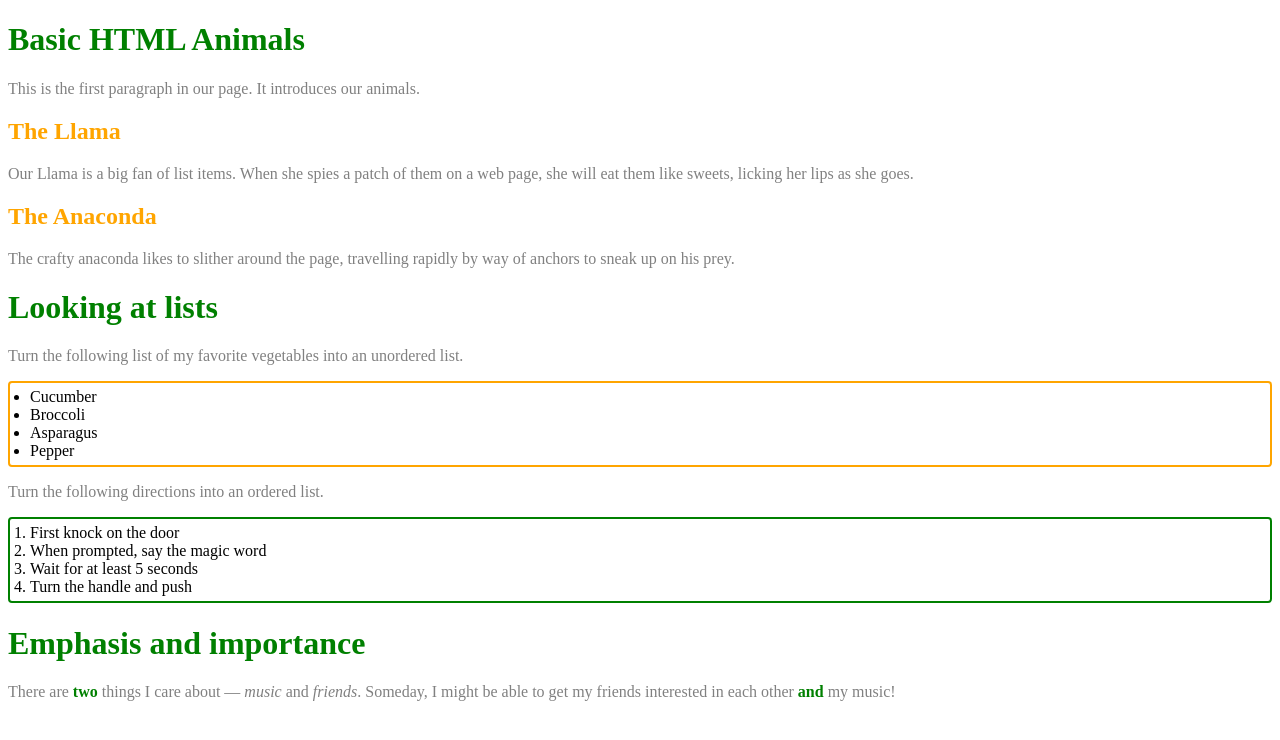
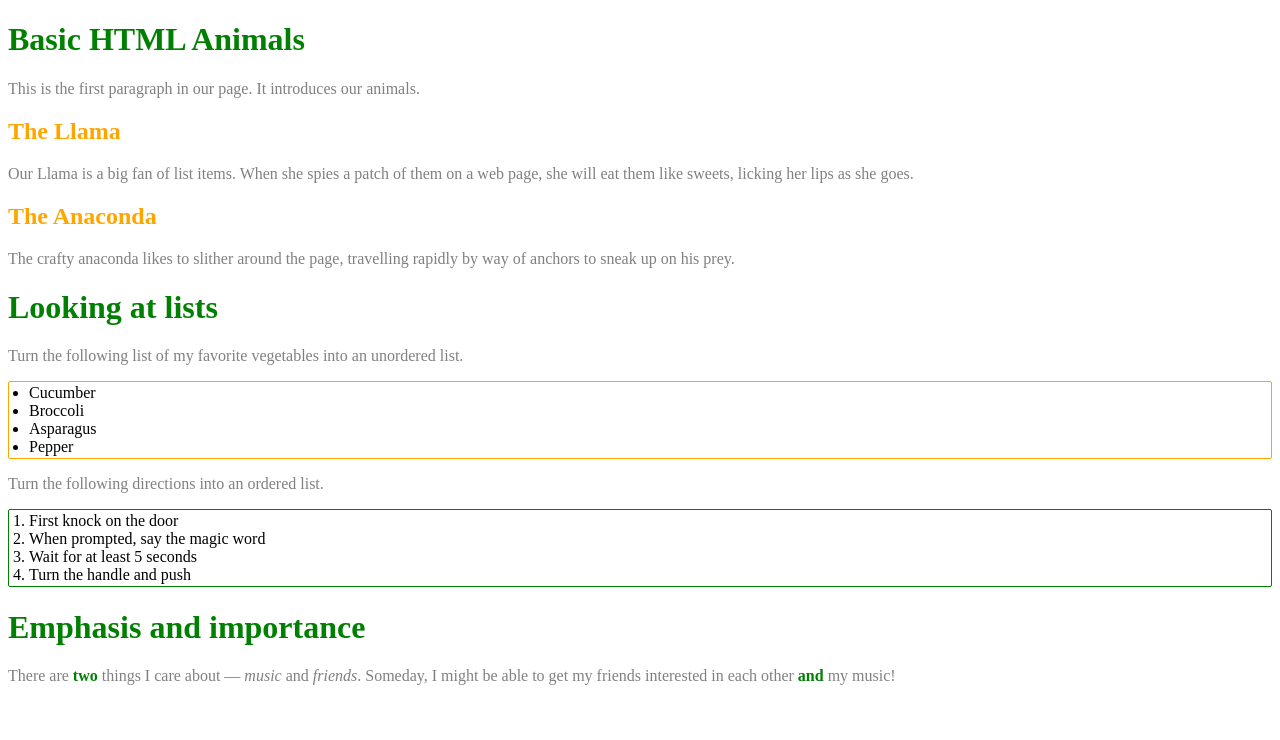
Before and after one commit to Mimieliza2000/ATLAS, a plain HTML site: page Assignment 7/ htmlbasics.html in a window 1280 px wide. Drawn offline with Linux system fonts and the light colour scheme; a web font is replaced by a local one.

Commit message:
Update style.css

```diff
--- a/Assignment 7/style.css
+++ b/Assignment 7/style.css
@@ -8,16 +8,16 @@ h1, h2 {
 
 
     ul {
-    border: 2px solid orange;
+    border: 1px solid orange;
   }
 
   ol {
-    border: 2px solid green;
+    border: 1px solid green;
   }
 
   ol, ul {
-    padding: 5px 20px;
-    border-radius: 4px;
+    padding: 2px 20px;
+    border-radius: 2px;
   }
 
 
```
